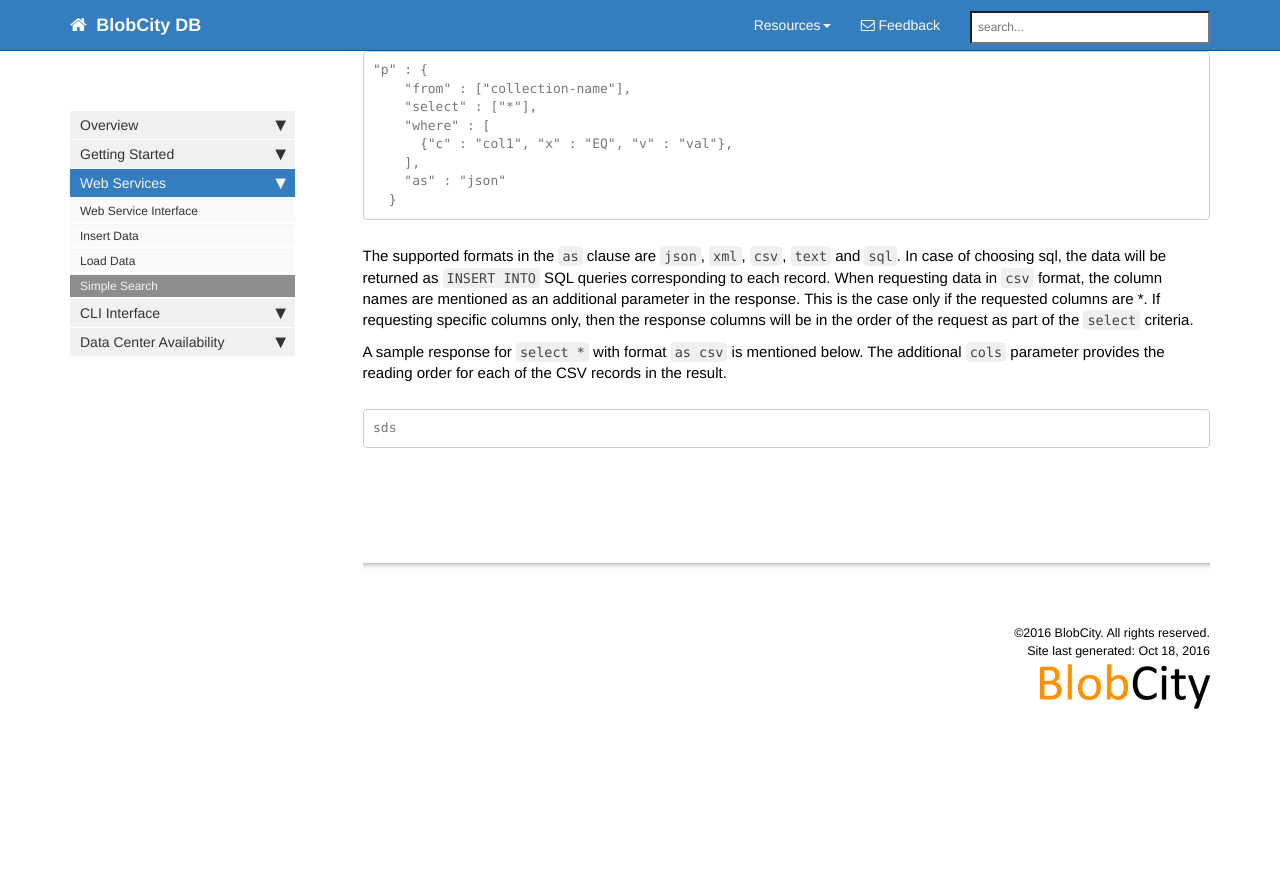
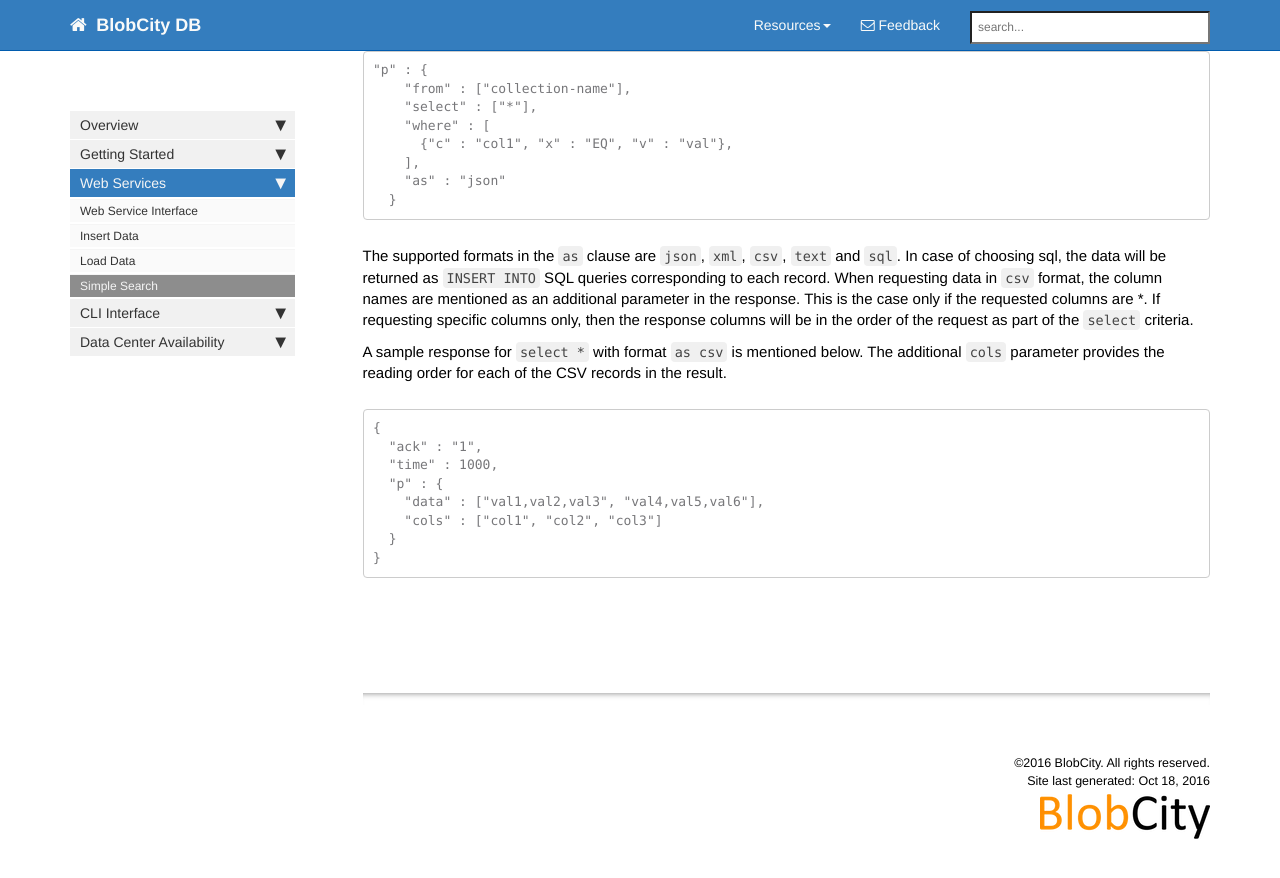
Before and after one commit to blobcity/blobcity.github.io, a Jekyll site: the page built from pages/mydoc/webservice_simple_search.md, in a window 1280 px wide and 900 px high, scrolled down 1627 px. Shown: the top 878 px of the window. Built offline with Jekyll 4.4.1, drawn with Linux system fonts in a browser that asks for light colours; nearby versions of some CDN libraries; comment, search, counter and statistics services are not loaded; before the commit the page ends 2397 px from its top, so only the background shows below that.

Commit message:
Updated query format on pages

````diff
--- a/pages/mydoc/webservice_simple_search.md
+++ b/pages/mydoc/webservice_simple_search.md
@@ -76,7 +76,14 @@
 A sample response for `select *` with format `as csv` is mentioned below. The additional `cols` parameter provides the reading order for each of the CSV records in the result.
 
 ```
-sds
+{
+  "ack" : "1",
+  "time" : 1000,
+  "p" : {
+    "data" : ["val1,val2,val3", "val4,val5,val6"],
+    "cols" : ["col1", "col2", "col3"]
+  }
+}
 ```
 
 {% include links.html %}
````
